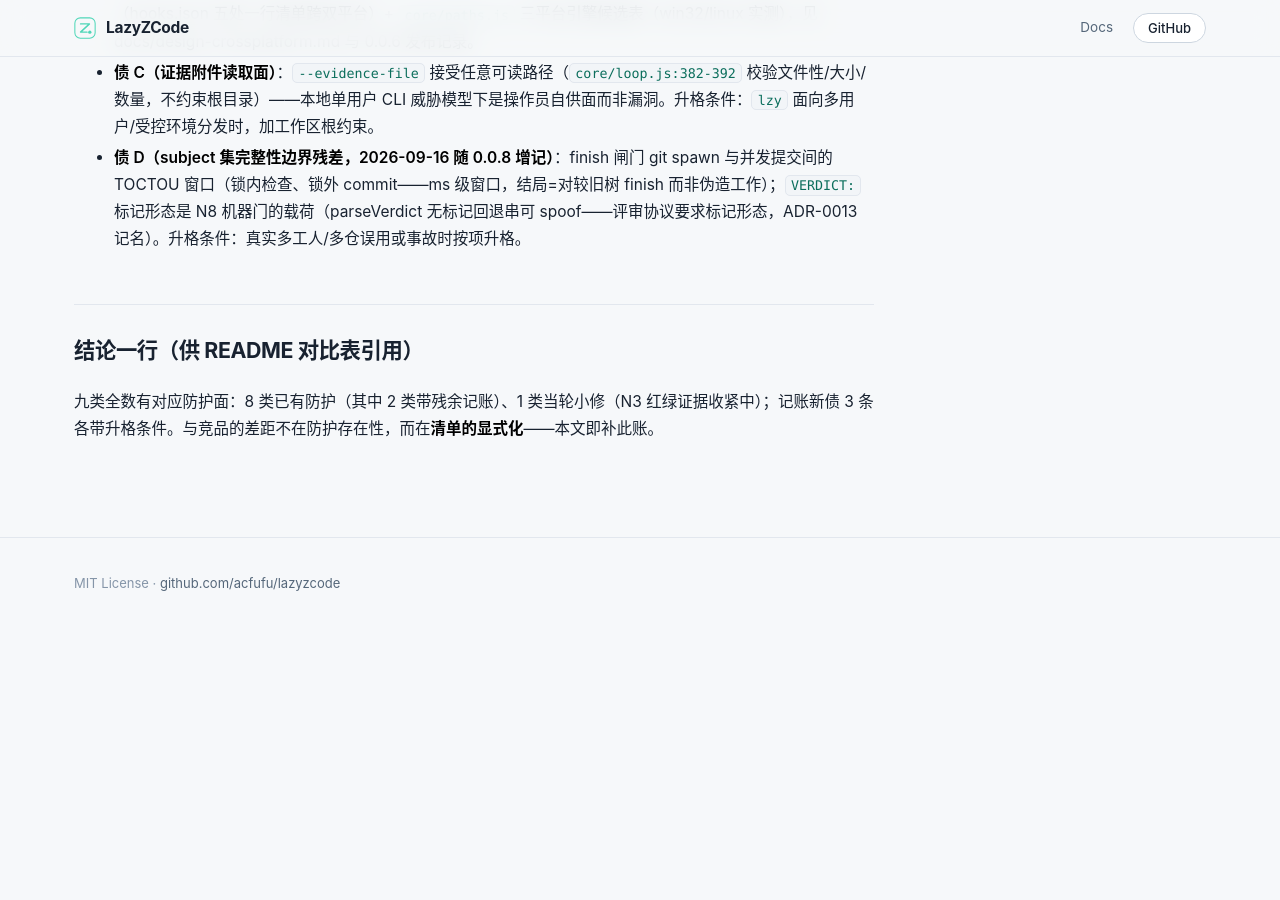
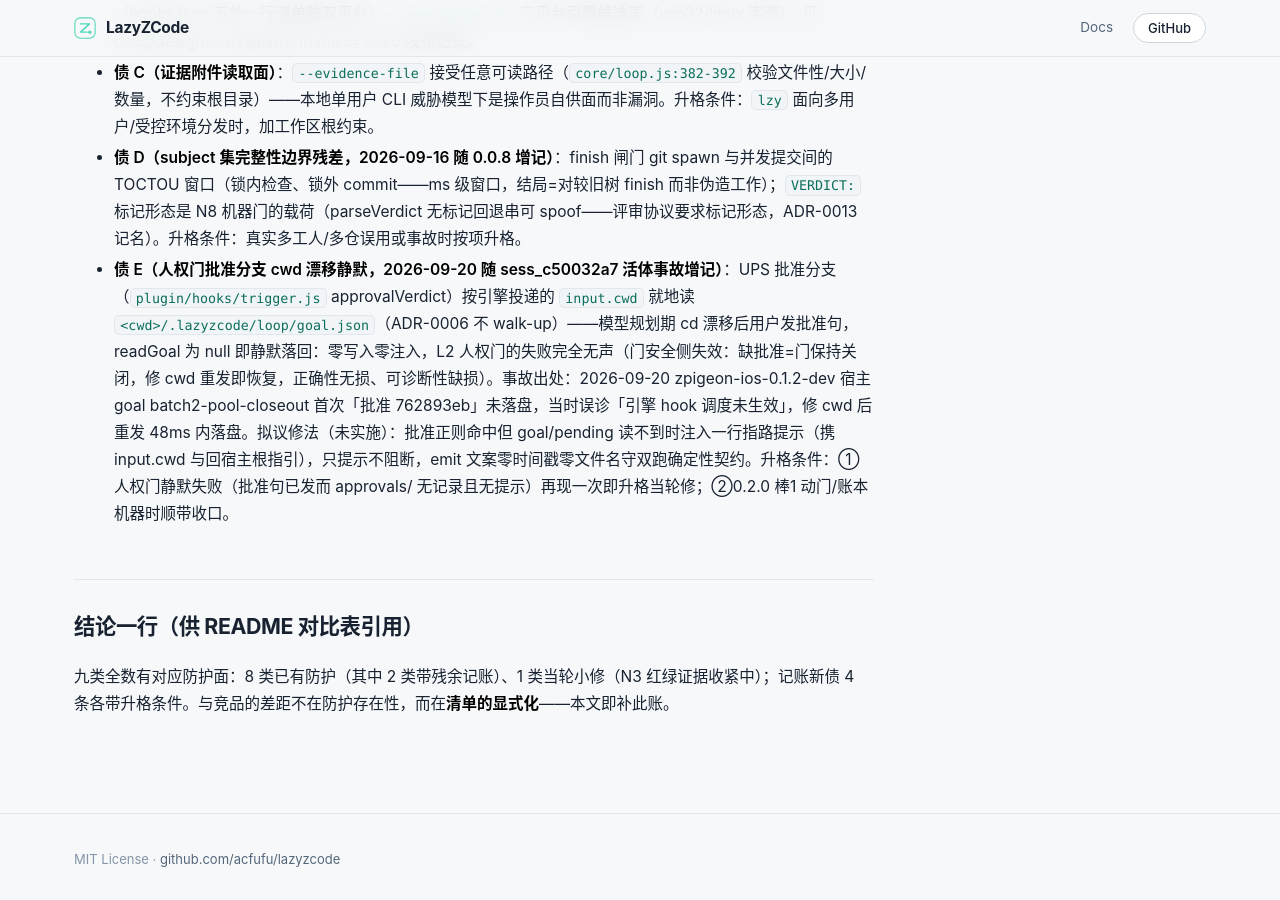
Before and after one commit to Acfufu/lazyzcode, a Jekyll site: the page built from docs/research-adversarial-checklist.md, in a window 1280 px wide and 900 px high, scrolled down 2179 px. Built offline with Jekyll 4.4.1, drawn with Linux system fonts in a browser that asks for light colours; our own code applies the rules of GitHub Pages for plain Markdown files; before the commit the page ends 2822 px from its top, so only the background shows below that.

Commit message:
docs(adversarial): record debt E — human-gate approval branch goes silent under cwd drift
UPS approval branch (trigger.js approvalVerdict) resolves goal state strictly
from the engine-delivered input.cwd (ADR-0006, no walk-up); when the session
cwd drifted during long planning turns, a user approval sentence fell through
silently (zero write, zero injection). Safety-side failure only — gate stays
shut, re-send after cd back succeeds — but fully undiagnosable. Source: live
incident 2026-09-20 sess_c50032a7 (zpigeon host, batch2-pool-closeout), first
「批准 762893eb」lost, misdiagnosed as engine hook dispatch miss. Proposed fix
recorded, not implemented: pointing hint when the approval regex hits but
goal/pending is unreadable. Promotion triggers: recurrence, or 0.2.0 bat-1
gate/ledger work bundling it.

```diff
--- a/docs/research-adversarial-checklist.md
+++ b/docs/research-adversarial-checklist.md
@@ -30,7 +30,8 @@
 - **债 B（跨平台钩子 spawn）**：~~`plugin/hooks/hooks.json` 五处 `/bin/sh` 硬编码 + `run-hook.sh` POSIX sh，Windows 无解释器且失败静默 fail-open；`core/paths.js:70-74` 引擎定位 darwin-only。~~ **已 discharged（2026-09-16）**：crossplatform-support 落地 run-hook/`run-hook.cmd` 对偶孪生（hooks.json 五处一行清单跨双平台）+ `core/paths.js` 三平台引擎候选表（win32/linux 实测），见 docs/design-crossplatform.md 与 0.0.6 发布记录。
 - **债 C（证据附件读取面）**：`--evidence-file` 接受任意可读路径（`core/loop.js:382-392` 校验文件性/大小/数量，不约束根目录）——本地单用户 CLI 威胁模型下是操作员自供面而非漏洞。升格条件：`lzy` 面向多用户/受控环境分发时，加工作区根约束。
 - **债 D（subject 集完整性边界残差，2026-09-16 随 0.0.8 增记）**：finish 闸门 git spawn 与并发提交间的 TOCTOU 窗口（锁内检查、锁外 commit——ms 级窗口，结局=对较旧树 finish 而非伪造工作）；`VERDICT:` 标记形态是 N8 机器门的载荷（parseVerdict 无标记回退串可 spoof——评审协议要求标记形态，ADR-0013 记名）。升格条件：真实多工人/多仓误用或事故时按项升格。
+- **债 E（人权门批准分支 cwd 漂移静默，2026-09-20 随 sess_c50032a7 活体事故增记）**：UPS 批准分支（`plugin/hooks/trigger.js` approvalVerdict）按引擎投递的 `input.cwd` 就地读 `<cwd>/.lazyzcode/loop/goal.json`（ADR-0006 不 walk-up）——模型规划期 cd 漂移后用户发批准句，readGoal 为 null 即静默落回：零写入零注入，L2 人权门的失败完全无声（门安全侧失效：缺批准=门保持关闭，修 cwd 重发即恢复，正确性无损、可诊断性缺损）。事故出处：2026-09-20 zpigeon-ios-0.1.2-dev 宿主 goal batch2-pool-closeout 首次「批准 762893eb」未落盘，当时误诊「引擎 hook 调度未生效」，修 cwd 后重发 48ms 内落盘。拟议修法（未实施）：批准正则命中但 goal/pending 读不到时注入一行指路提示（携 input.cwd 与回宿主根指引），只提示不阻断，emit 文案零时间戳零文件名守双跑确定性契约。升格条件：①人权门静默失败（批准句已发而 approvals/ 无记录且无提示）再现一次即升格当轮修；②0.2.0 棒1 动门/账本机器时顺带收口。
 
 ## 结论一行（供 README 对比表引用）
 
-九类全数有对应防护面：8 类已有防护（其中 2 类带残余记账）、1 类当轮小修（N3 红绿证据收紧中）；记账新债 3 条各带升格条件。与竞品的差距不在防护存在性，而在**清单的显式化**——本文即补此账。
+九类全数有对应防护面：8 类已有防护（其中 2 类带残余记账）、1 类当轮小修（N3 红绿证据收紧中）；记账新债 4 条各带升格条件。与竞品的差距不在防护存在性，而在**清单的显式化**——本文即补此账。
```
